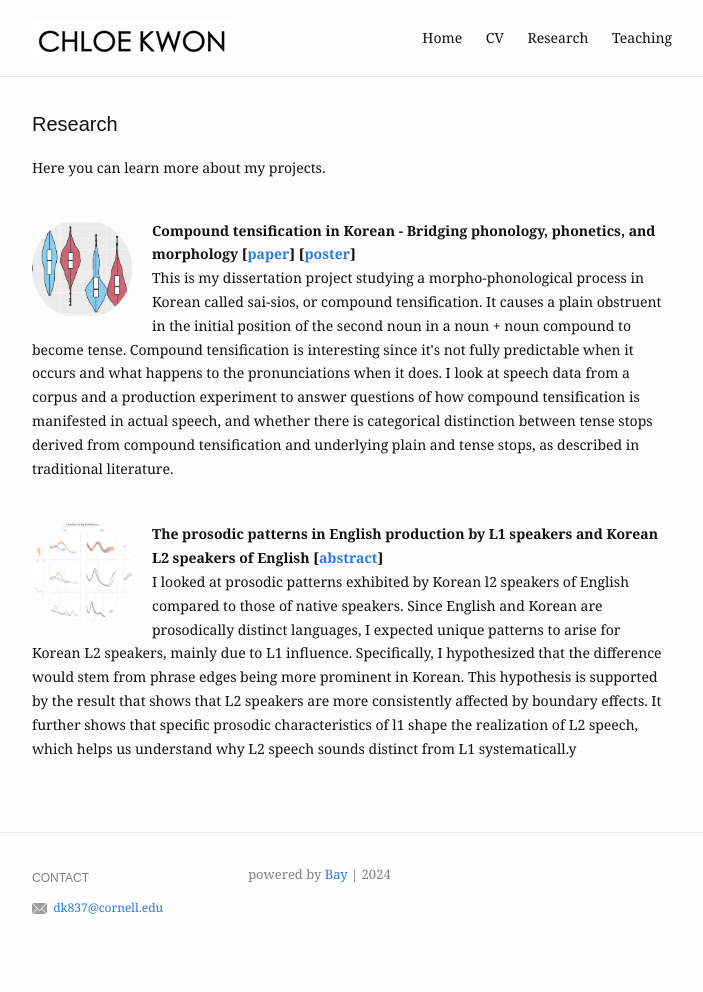
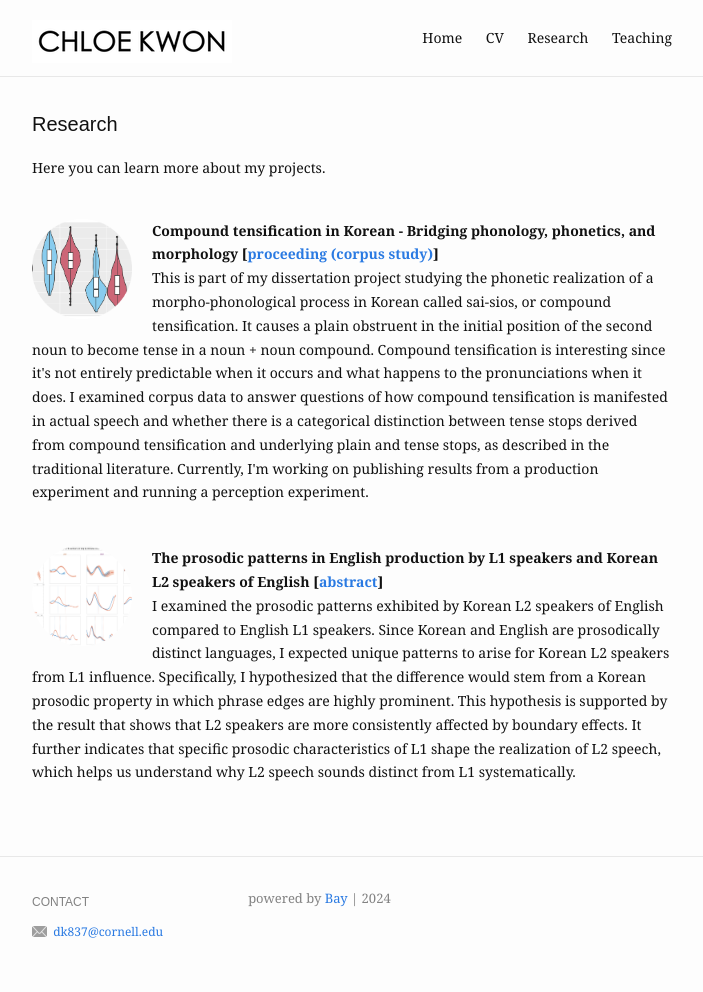
Before and after one commit to chloedkkwon/chloedkkwon.github.io, a Jekyll site: the page built from research.md, in a window 1280 px wide. Shown: the whole page, without its empty margins (288-991 px from the left). Built offline with Jekyll 4.4.1, drawn with Linux system fonts in a browser that asks for light colours; before the commit the page ends 968 px from its top, so only the background shows below that.

Commit message:
Update research.md

```diff
--- a/research.md
+++ b/research.md
@@ -3,11 +3,11 @@ layout: work
 title: Research
 slug: /research
 items:
-  - title: Compound tensification in Korean - Bridging phonology, phonetics, and morphology [<a href="https://drive.google.com/file/d/15I8WHJa4ytbs3MLPyJ9lDT_-CvffA00A/view?usp=drive_link">paper</a>] [<a href="https://drive.google.com/file/d/1_Cfk7-mCBpmafgCpRCyjtSseR6ZgF3Gj/view?usp=drive_link">poster</a>]
+  - title: Compound tensification in Korean - Bridging phonology, phonetics, and morphology [<a href="https://drive.google.com/file/d/15I8WHJa4ytbs3MLPyJ9lDT_-CvffA00A/view?usp=drive_link">proceeding (corpus study)</a>]
     image:
       src: /assets/img/work/a_project.png
       alt: a_project
-    description: This is my dissertation project studying a morpho-phonological process in Korean called sai-sios, or compound tensification. It causes a plain obstruent in the initial position of the second noun in a noun + noun compound to become tense. Compound tensification is interesting since it's not fully predictable when it occurs and what happens to the pronunciations when it does. I look at speech data from a corpus and a production experiment to answer questions of how compound tensification is manifested in actual speech, and whether there is categorical distinction between tense stops derived from compound tensification and underlying plain and tense stops, as described in traditional literature.
+    description: This is part of my dissertation project studying the phonetic realization of a morpho-phonological process in Korean called sai-sios, or compound tensification. It causes a plain obstruent in the initial position of the second noun to become tense in a noun + noun compound. Compound tensification is interesting since it's not entirely predictable when it occurs and what happens to the pronunciations when it does. I examined corpus data to answer questions of how compound tensification is manifested in actual speech and whether there is a categorical distinction between tense stops derived from compound tensification and underlying plain and tense stops, as described in the traditional literature. Currently, I'm working on publishing results from a production experiment and running a perception experiment.
 
 
   - title: The prosodic patterns in English production by L1 speakers and Korean L2 speakers of English [<a href="https://drive.google.com/file/d/11omcu9aEJOyL-MwxhG5x6uwLZJ9wDYQO/view?usp=sharing">abstract</a>]
@@ -15,7 +15,7 @@ items:
     image:
       src: /assets/img/work/q_project.png
       alt: q_project
-    description: I looked at prosodic patterns exhibited by Korean l2 speakers of English compared to those of native speakers. Since English and Korean are prosodically distinct languages, I expected unique patterns to arise for Korean L2 speakers, mainly due to L1 influence. Specifically, I hypothesized that the difference would stem from phrase edges being more prominent in Korean. This hypothesis is supported by the result that shows that L2 speakers are more consistently affected by boundary effects. It further shows that specific prosodic characteristics of l1 shape the realization of L2 speech, which helps us understand why L2 speech sounds distinct from L1 systematicall.y
+    description: I examined the prosodic patterns exhibited by Korean L2 speakers of English compared to English L1 speakers. Since Korean and English are prosodically distinct languages, I expected unique patterns to arise for Korean L2 speakers from L1 influence. Specifically, I hypothesized that the difference would stem from a Korean prosodic property in which phrase edges are highly prominent. This hypothesis is supported by the result that shows that L2 speakers are more consistently affected by boundary effects. It further indicates that specific prosodic characteristics of L1 shape the realization of L2 speech, which helps us understand why L2 speech sounds distinct from L1 systematically.
 
 
 
```
